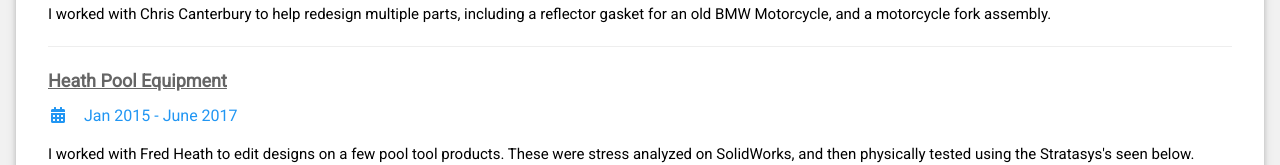
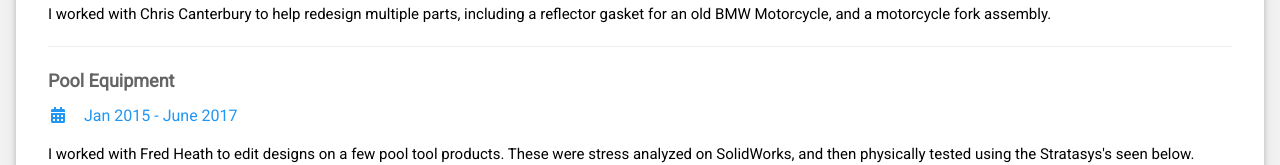
Before and after one commit to jacolack/jacolack.github.io, a plain HTML site: page 3Dmodeling.html in a window 1280 px wide. Shown: the part 196-361 px from the top of the page. Drawn offline with nearby package versions, Linux system fonts and the light colour scheme.

Commit message:
Update 3Dmodeling.html

```diff
--- a/3Dmodeling.html
+++ b/3Dmodeling.html
@@ -37,7 +37,7 @@ html,body,h1,h2,h3,h4,h5,h6 {font-family: "Roboto", sans-serif}
           <h6 class="w3-text-blue"><i class="fa fa-calendar-alt fa-fw w3-margin-right"></i>Jan 2015 - June 2017</h6>
           <p>I worked with Chris Canterbury to help redesign multiple parts, including a reflector gasket for an old BMW Motorcycle, and a motorcycle fork assembly.</p>
           <hr>
-	<h5 class="w3-opacity"><b><a href="https://www.yelp.com/biz/town-and-country-pool-service-chico" target="_blank">Heath Pool Equipment</a></b></h5>
+	<h5 class="w3-opacity"><b>Pool Equipment</b></h5>
           <h6 class="w3-text-blue"><i class="fa fa-calendar-alt fa-fw w3-margin-right"></i>Jan 2015 - June 2017</h6>
           <p>I worked with Fred Heath to edit designs on a few pool tool products. These were stress analyzed on SolidWorks, and then physically tested using the Stratasys's seen below.</p>
           <hr>
```
